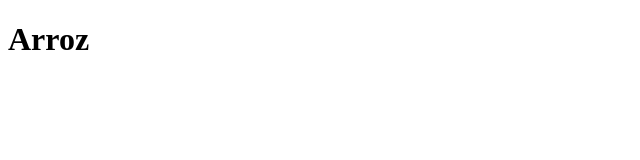
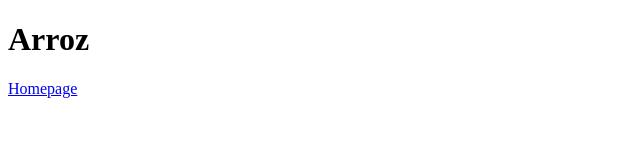
Before and after one commit to aps1439/odin-recipes, a plain HTML site: page recipes/arroz.html in a window 1280 px wide. Shown: the full height of the page, 0-640 px from the left. Drawn offline with Linux system fonts and the light colour scheme.

Commit message:
Created folder Images add arroz.jpg add bacalhau.jpg add picanha.jpg add homepage link to all recipes add links to diferent recipes to index.html

```diff
--- a/recipes/arroz.html
+++ b/recipes/arroz.html
@@ -7,5 +7,6 @@
 </head>
 <body>
     <h1>Arroz</h1>
+    <a href="../index.html">Homepage</a>
 </body>
 </html>
```
Also changed, not shown: index.html (+1 -0 lines), recipes/bacalhau.html (+1 -0 lines), recipes/picanha.html (+1 -0 lines), images/arroz.jpg (added), images/bacalhau.jpg (added), images/picanha.jpg (added).
